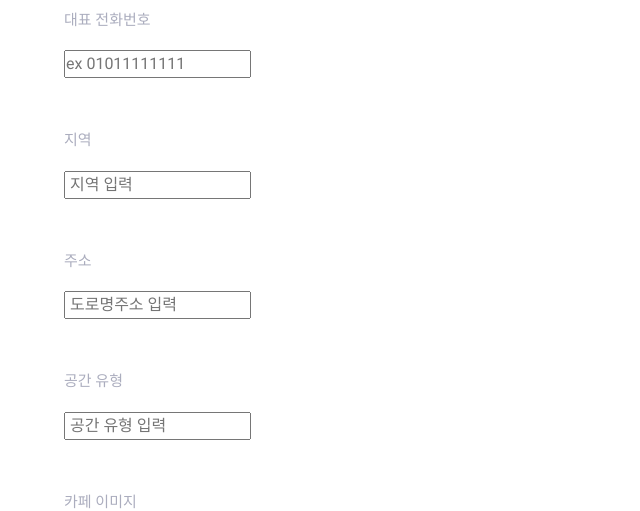
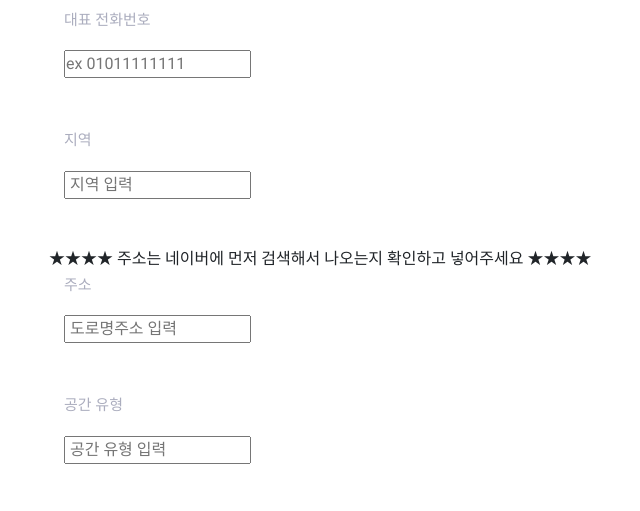
Before and after one commit to JwahoonKim/QuietPlace, a Django app: page /posts/newcafe/ in a window 1280 px wide. Shown: the part 500-1011 px from the top of the page, without its empty margins (36-676 px from the left). Run offline with Django 3.2, Linux system fonts and the light colour scheme; some libraries are stand-ins or nearby versions.

Commit message:
newcafe.html에 주소 입력 주의사항 추가

```diff
--- a/quietPlace/templates/quietPlace/newcafe.html
+++ b/quietPlace/templates/quietPlace/newcafe.html
@@ -28,6 +28,7 @@
         <div class="container-fluid mb-5"><p>운영 상세</p><input type='textarea' placeholder='ex 휴일 및 운영 상세 정보' name='working_detail'/></div>
         <div class="container-fluid mb-5"><p>대표 전화번호</p><input type='text' placeholder='ex 01011111111' name='phone'/></div>
         <div class="container-fluid mb-5"><p>지역</p><input placeholder=' 지역 입력 ' name='region'/></div>
+        <div>★★★★ 주소는 네이버에 먼저 검색해서 나오는지 확인하고 넣어주세요 ★★★★</div>
         <div class="container-fluid mb-5"><p>주소</p><input placeholder=' 도로명주소 입력' name='address'/></div>
         <div class="container-fluid mb-5"><p>공간 유형</p><input placeholder=' 공간 유형 입력 ' name='category'/></div>
         <div class="container-fluid mb-5"><p>카페 이미지</p><input type="file" name="imgs" multiple></div>
```
